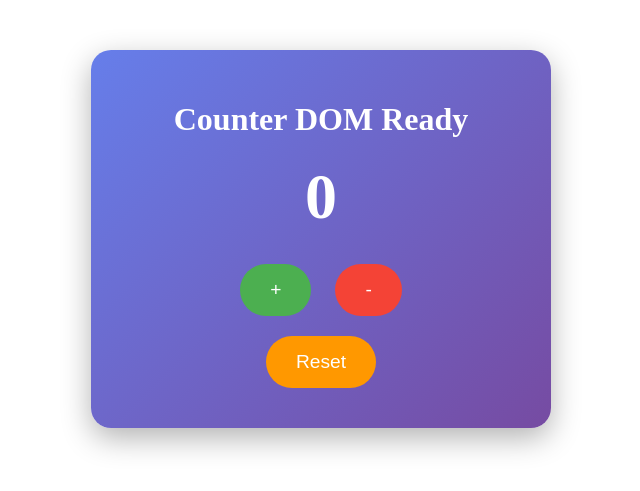
After one commit to aj110arjun/learning, a Django app: template templates/counter.html in a window 1280 px wide. The commit adds this page. Shown: the top 491 px of the page, without its empty margins (319-959 px from the left). Run offline with Django 5.2, Linux system fonts and the light colour scheme; the template is opened without the code that fills it, so the values that code supplies are empty; parts of the project's set-up code (start-up, migrations or seed data) failed here and were passed over.

Commit message:
feat: counter feature added

```diff
--- a/sample/urls.py
+++ b/sample/urls.py
@@ -3,4 +3,9 @@ from . import views
 
 urlpatterns = [
     path('', views.index, name='index'),
+<<<<<<< Updated upstream
+=======
+    path('images/<int:product_id>', views.product_view, name="product_view"),
+    path('counter/', views.counter, name="counter"),
+>>>>>>> Stashed changes
 ]
--- /dev/null
+++ b/static/css/style.css
@@ -0,0 +1,12 @@
+.counter-container {
+  max-width: 400px; margin: 50px auto; padding: 30px;
+  background: linear-gradient(135deg, #667eea 0%, #764ba2 100%);
+  border-radius: 20px; color: white; text-align: center; box-shadow: 0 10px 30px rgba(0,0,0,0.3);
+}
+
+#count { font-size: 4em; margin: 20px 0; font-weight: bold; }
+.btn { padding: 15px 30px; margin: 10px; border: none; border-radius: 50px; font-size: 1.2em; cursor: pointer; transition: transform 0.2s; }
+.btn:hover { transform: scale(1.05); }
+.inc { background: #4CAF50; color: white; }
+.dec { background: #f44336; color: white; }
+.reset { background: #ff9800; color: white; }
--- /dev/null
+++ b/static/js/counter.js
@@ -0,0 +1,26 @@
+document.addEventListener("DOMContentLoaded", function(){
+
+    const count = document.getElementById("count");
+    const increment = document.getElementById("increment");
+    const decrement = document.getElementById("decrement");
+    const reset = document.getElementById("reset")
+
+    let counter = 0;
+    count.textContent = counter
+
+    increment.addEventListener("click", function(){
+        counter++
+        count.textContent = counter
+    });
+
+    decrement.addEventListener("click", function(){
+        counter--
+        count.textContent = counter
+    });
+
+    reset.addEventListener("click", function(){
+        counter = 0
+        count.textContent = counter
+    });
+
+});
--- /dev/null
+++ b/templates/counter.html
@@ -0,0 +1,20 @@
+{% load static %}
+<!DOCTYPE html>
+<html>
+<head>
+  <title>Counter with DOMContentLoaded</title>
+  <link rel="stylesheet" href="{% static 'css/style.css' %}">
+</head>
+<body>
+  <div class="counter-container">
+    <h1>Counter DOM Ready</h1>
+    <div id="count">0</div>
+    <button class="btn inc" id="increment">+</button>
+    <button class="btn dec" id="decrement">-</button>
+    <br>
+    <button class="btn reset" id="reset">Reset</button>
+  </div>
+
+  <script src="{% static 'js/counter.js' %}"></script>
+</body>
+</html>
--- a/templates/index.html
+++ b/templates/index.html
@@ -35,6 +35,12 @@
 
     </form>
 
+
+    <button id="toggle">Hide</button>
+    <div id="box" style="width: 200px; height: 100px; background: steelblue; color: white; padding: 20px;">
+    Toggle me!
+    </div>
+
     <script src="{% static 'js/script.js' %}"></script>
 </body>
 </html>
```
Also changed, not shown: sample/views.py (+20 -0 lines), static/js/product_image.js (added, +13 -0 lines), static/js/script.js (+16 -0 lines).
